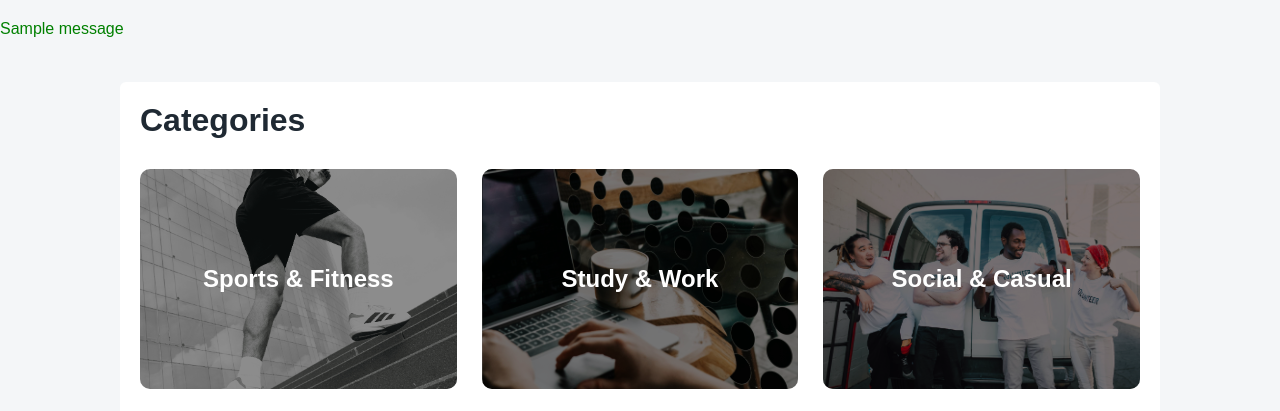
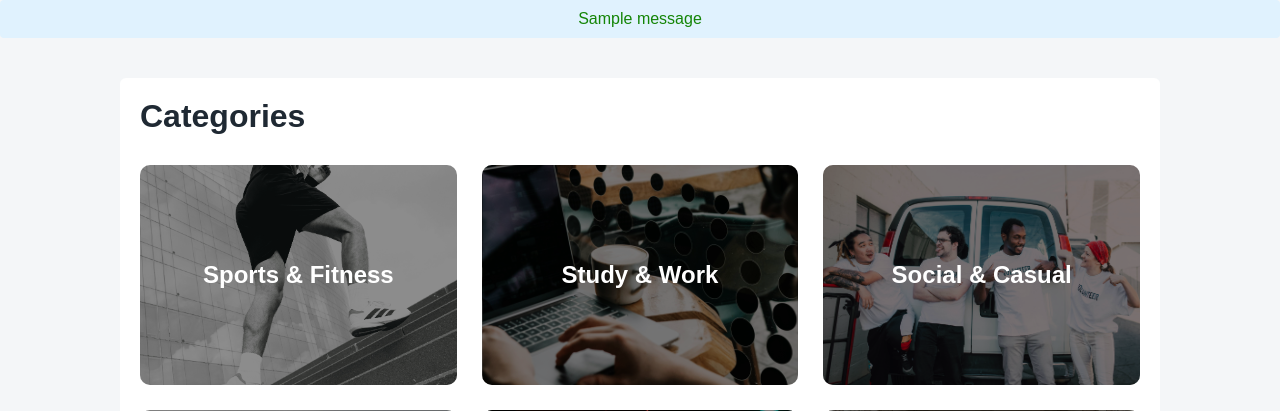
Before and after one commit to Lars511/DDWT_final_project, a Flask app: page /categories in a window 1280 px wide. Shown: the part 42-453 px from the top of the page. Run offline with Flask 3, Linux system fonts and the light colour scheme; data comes from the database, SQL or seed files in the repository; both versions use the stored data as it was after the commit; one stand-in notice (Sample message) is shown.

Commit message:
changed the flash messages, and centered them

```diff
--- a/app/static/css/style.css
+++ b/app/static/css/style.css
@@ -136,12 +136,13 @@ form {
     padding: 10px;
 
     margin-bottom: 15px;
+    text-align: center;
 
     border-radius: 4px;
 
     background-color: #e0f2fe;
 
-    color: #075985;
+    color: #148507;
 }
 
 /* =========================================================
--- a/app/templates/base.html
+++ b/app/templates/base.html
@@ -24,7 +24,7 @@
 {% with messages = get_flashed_messages() %}
   {% if messages %}
     {% for message in messages %}
-      <p style="color: green;">{{ message }}</p>
+        <div class="flash">{{ message }}</div>
     {% endfor %}
   {% endif %}
 {% endwith %}
```
Also changed, not shown: app/instance/activities.db.
